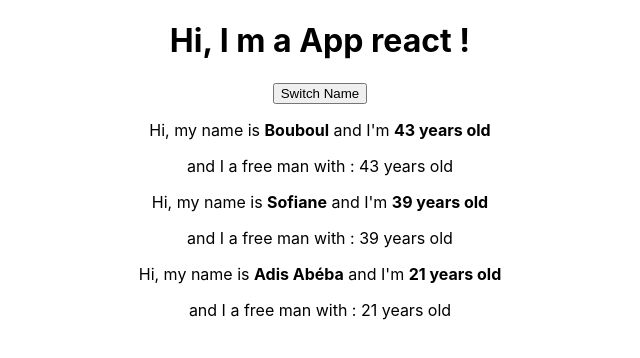
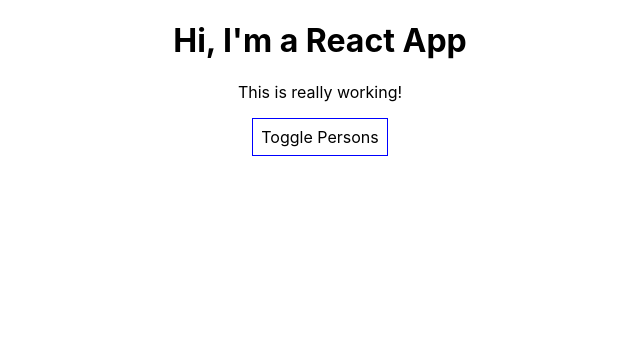
Before and after one commit to ibou/react-complete-guide, a React (Create React App) app: page / in a window 1280 px wide. Shown: the top 358 px of the page, without its empty margins (320-960 px from the left). Built offline with nearby package versions, Linux system fonts and the light colour scheme.

Commit message:
Input / output list and delete elems

```diff
--- a/src/App.js
+++ b/src/App.js
@@ -1,42 +1,87 @@
-import React, { useState } from 'react';
+import React, { Component } from 'react';
 import './App.css';
 import Person from './Person/Person';
 
-const App = props => {
-
-  const [personsState, setPersonsState] = useState({
+class App extends Component {
+  state = {
     persons: [
-      { name: 'Bouboul', age: 43 },
-      { name: 'Sofiane', age: 39 },
-      { name: 'Adis Abéba', age: 21 },
+      { id: 'asfa1', name: 'Max', age: 28 },
+      { id: 'vasdf1', name: 'Manu', age: 29 },
+      { id: 'asdf11', name: 'Stephanie', age: 26 }
     ],
-    otherState: 'bal balal'
-  });
-
-  console.log("...", personsState)
- const switchNameHandler = () => {
-    setPersonsState( {
-      persons: [
-        { name: 'newName', age: 28 },
-        { name: 'Manu', age: 29 },
-        { name: 'Stephanie', age: 27 }
-      ]
-    } )
+    otherState: 'some other value',
+    showPersons: false
   }
 
-  return (
-    <div className="App">
-      <h1>Hi, I m a App react ! </h1>
-      <button onClick={() => switchNameHandler()}>Switch Name</button>
-      {
-        personsState.persons.map((person, key) => {
-          return <Person name={person.name} age={person.age} key={key}> and I a free man with : {person.age} years old </Person>
-        })
-      }
-    </div>
-  );
-};
+  nameChangedHandler = ( event, id ) => {
+    const personIndex = this.state.persons.findIndex(p => {
+      return p.id === id;
+    });
 
+    const person = {
+      ...this.state.persons[personIndex]
+    };
 
+    // const person = Object.assign({}, this.state.persons[personIndex]);
+
+    person.name = event.target.value;
+
+    const persons = [...this.state.persons];
+    persons[personIndex] = person;
+
+    this.setState( {persons: persons} );
+  }
+
+  deletePersonHandler = (personIndex) => {
+    // const persons = this.state.persons.slice();
+    const persons = [...this.state.persons];
+    persons.splice(personIndex, 1);
+    this.setState({persons: persons});
+  }
+
+  togglePersonsHandler = () => {
+    const doesShow = this.state.showPersons;
+    this.setState( { showPersons: !doesShow } );
+  }
+
+  render () {
+    const style = {
+      backgroundColor: 'white',
+      font: 'inherit',
+      border: '1px solid blue',
+      padding: '8px',
+      cursor: 'pointer'
+    };
+
+    let persons = null;
+
+    if ( this.state.showPersons ) {
+      persons = (
+        <div>
+          {this.state.persons.map((person, index) => {
+            return <Person
+              click={() => this.deletePersonHandler(index)}
+              name={person.name}
+              age={person.age}
+              key={person.id}
+              changed={(event) => this.nameChangedHandler(event, person.id)} />
+          })}
+        </div>
+      );
+    }
+
+    return (
+      <div className="App">
+        <h1>Hi, I'm a React App</h1>
+        <p>This is really working!</p>
+        <button
+          style={style}
+          onClick={this.togglePersonsHandler}>Toggle Persons</button>
+        {persons}
+      </div>
+    );
+    // return React.createElement('div', {className: 'App'}, React.createElement('h1', null, 'Does this work now?'));
+  }
+}
 
 export default App;
--- /dev/null
+++ b/src/Person/Person.css
@@ -0,0 +1,8 @@
+.Person{
+    width: 60%;
+    margin: auto;
+    border: solid 1px #eee;
+    box-shadow: 0 2px 3px #ccc;
+    padding: 16px;
+    text-align: center;
+}
--- a/src/Person/Person.js
+++ b/src/Person/Person.js
@@ -1,14 +1,14 @@
 
 import React from 'react';
-
+import './Person.css';
 
 const Person = (props) => {
 
     return (
-        <div>
-            <p> Hi, my name is <strong>{props.name}</strong> and I'm <strong>{props.age} years old</strong> </p>
-            <p>   {props.children}  </p>
-
+        <div className="Person">
+            <p onClick={props.click}>I'm {props.name} and I am {props.age} years old!</p>
+            <p>{props.children}</p>
+            <input type="text" onChange={props.changed} value={props.name} />
         </div>
     )
 }
```
Also changed, not shown: src/UserInput/UserInput.js (added, +15 -0 lines), src/UserOutPut/UserOutput.js (added, +16 -0 lines).
